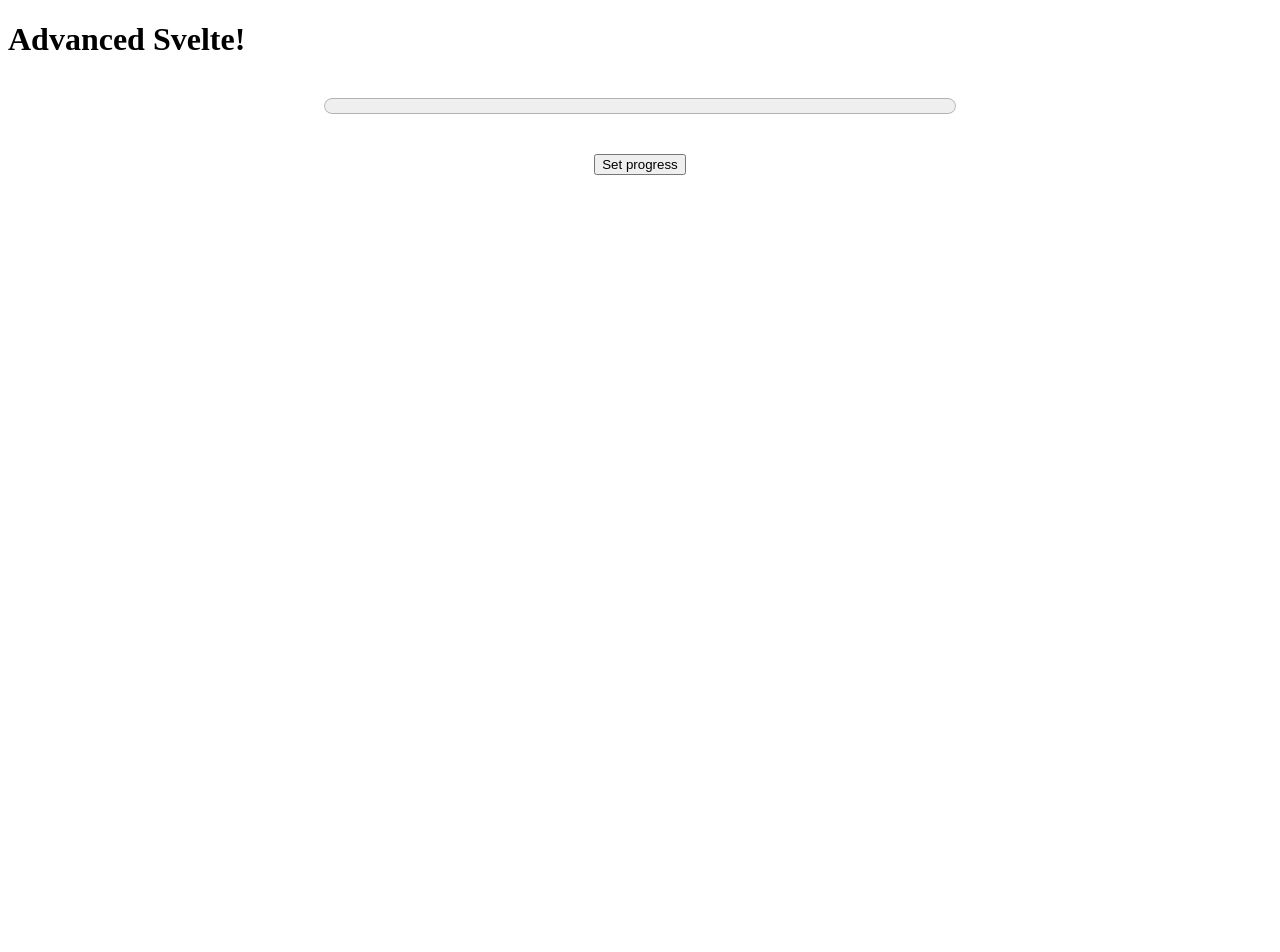
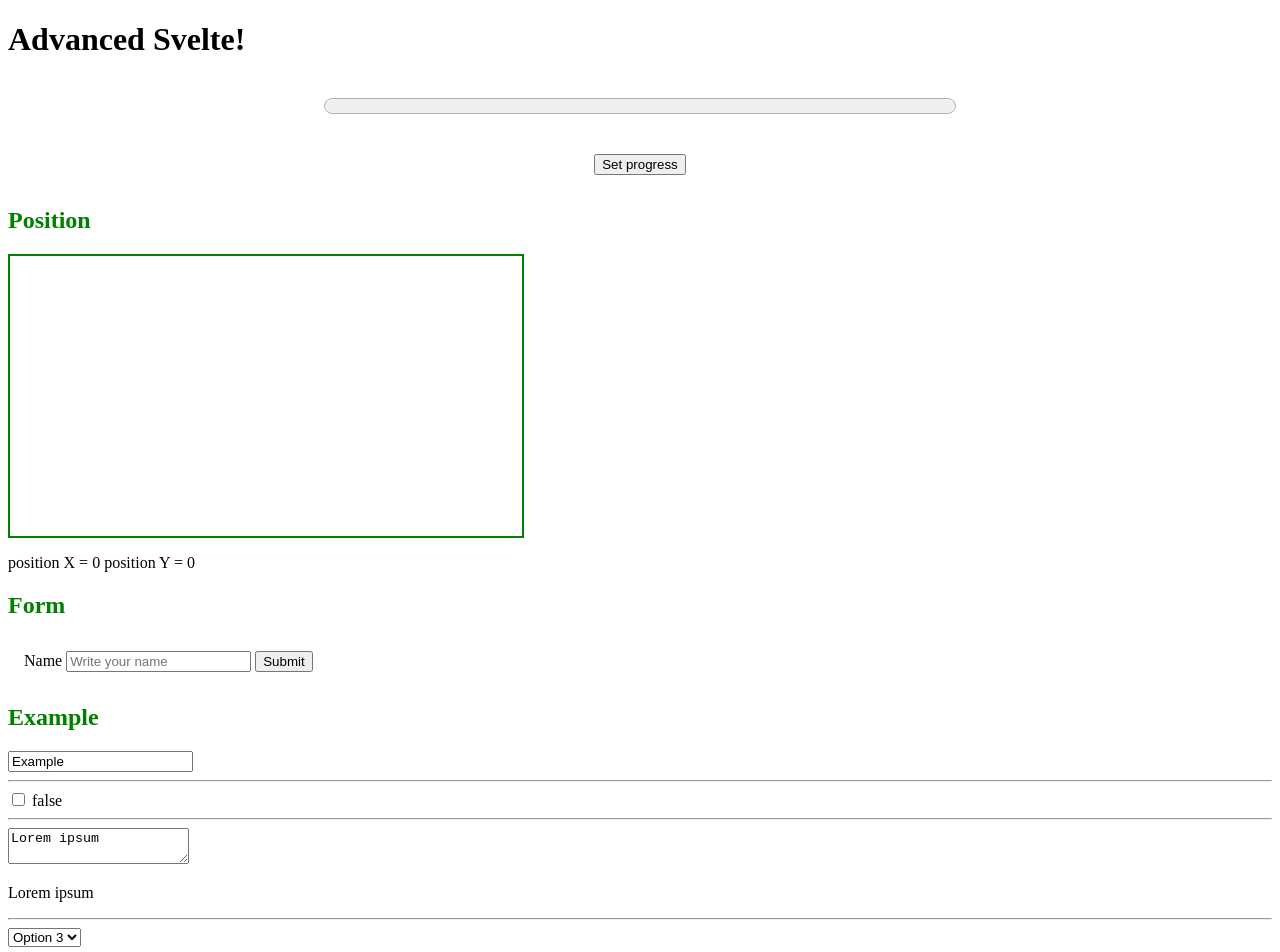
Before and after one commit to Waldemar-00/SVELTE-advanced-, a SvelteKit app: page / in a window 1280 px wide. Shown: the top 952 px of the page. Before the commit the page ends 800 px from the top, so only its background shows below. Built offline with nearby package versions, Linux system fonts and the light colour scheme.

Commit message:
Svelte: :global(), bind: and bind:group for different inputs, the  modificators and other.

```diff
--- /dev/null
+++ b/src/components/Form.svelte
@@ -0,0 +1,36 @@
+<script>
+	// @ts-nocheck
+
+	let recivedInputValue = '';
+	function submitDataHandler() {
+		console.log(recivedInputValue);
+	}
+	function changeValueHandler(e) {
+		recivedInputValue = e.target.value;
+		console.log(recivedInputValue);
+	}
+</script>
+
+<!-- <form on:submit|preventDefault|once={submitDataHandler}> -->
+<h2>Form</h2>
+<form on:submit={submitDataHandler}>
+	<label for="name">Name</label>
+	<input
+		type="text"
+		name="name"
+		id="name"
+		value={recivedInputValue}
+		on:input={changeValueHandler}
+		placeholder="Write your name"
+	/>
+	<button>Submit</button>
+</form>
+
+<style>
+	:global(h2) {
+		color: green;
+	}
+	form {
+		margin: 2rem 1rem;
+	}
+</style>
--- /dev/null
+++ b/src/components/InputBind.svelte
@@ -0,0 +1,33 @@
+<script>
+	let name = 'Example';
+	let agree = false;
+	let text = 'Lorem ipsum';
+	let option = '3';
+	let sex = 'male';
+</script>
+
+<h2>{name}</h2>
+
+<input type="text" bind:value={name} />
+<hr />
+<input type="checkbox" bind:checked={agree} />
+{agree}
+<hr />
+<textarea bind:value={text}></textarea>
+<p>{text}</p>
+<hr />
+<select name="option" id="option" bind:value={option}>
+	<option value="1">Option 1</option>
+	<option value="2">Option 2</option>
+	<option value="3">Option 3</option>
+</select>
+<hr />
+<input type="radio" value="Male" bind:group={sex} /> Male
+<input type="radio" value="Female" bind:group={sex} /> Female
+<div>Sex: {sex}</div>
+
+<style>
+	p {
+		white-space: pre-wrap;
+	}
+</style>
--- /dev/null
+++ b/src/components/Position.svelte
@@ -0,0 +1,25 @@
+<script>
+	// @ts-nocheck
+
+	let positions = {
+		x: 0,
+		y: 0
+	};
+	function changePosition(e) {
+		positions.x = e.clientX.toFixed();
+		positions.y = e.clientY.toFixed();
+	}
+</script>
+
+<h2>Position</h2>
+<div on:pointermove={(e) => changePosition(e)}></div>
+<span>position X = {positions.x} position Y = {positions.y}</span>
+
+<style>
+	div {
+		width: 40vw;
+		height: 35vh;
+		border: 2px solid green;
+		margin-bottom: 1rem;
+	}
+</style>
--- a/src/routes/+page.svelte
+++ b/src/routes/+page.svelte
@@ -2,7 +2,13 @@
 	// @ts-nocheck
 
 	import Progress from '../components/Progress.svelte';
+	import Position from '../components/Position.svelte';
+	import Form from '../components/Form.svelte';
+	import InputBind from '../components/InputBind.svelte';
 </script>
 
 <h1>Advanced Svelte!</h1>
 <Progress />
+<Position />
+<Form />
+<InputBind />
```
